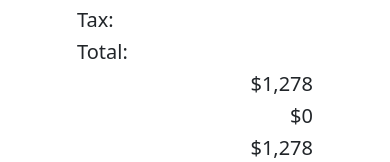
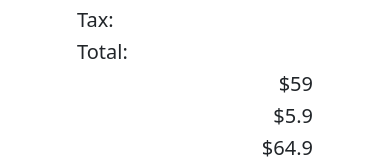
Before and after one commit to capmahin/Shopping-cart, a plain HTML site: page index.html in a window 390 px wide. Both pictures are taken after a click on the button 52 px from the left and 360 px from the top of the page. Shown: the part 682-844 px from the top of the page. Drawn offline with nearby package versions, Linux system fonts and the light colour scheme.

Commit message:
adding getinputvalue fuction and calculate fuction get new three id  sub-total tax-amount total-price declare phone and case in getinputvalue and its calculate in calculate fuction

```diff
--- a/app.js
+++ b/app.js
@@ -11,6 +11,25 @@ function updateProductNumber(product, price, isIncreasing) {
   //   total product value
   const caseTotal = document.getElementById(product + "-total");
   caseTotal.innerText = productNumber * price;
+  //   calculate total
+  calculateTotal();
+}
+//  calculate total tex and total price
+function getInputValue(product) {
+  const productInput = document.getElementById(product + "-number");
+  const productNumber = parseInt(productInput.value);
+  return productNumber;
+}
+function calculateTotal() {
+  const phoneTotal = getInputValue("phone") * 1219;
+  const caseTotal = getInputValue("case") * 59;
+  const subTotal = phoneTotal + caseTotal;
+  const tax = subTotal / 10;
+  const totalPrice = subTotal + tax;
+  //   update on the Html
+  document.getElementById("sub-total").innerText = subTotal;
+  document.getElementById("tax-amount").innerText = tax;
+  document.getElementById("total-price").innerText = totalPrice;
 }
 // phone increasing and decreasing
 document.getElementById("phone-plus").addEventListener("click", function () {
--- a/index.html
+++ b/index.html
@@ -89,9 +89,9 @@
                 </div>
 
                 <div class="col-md-4 status">
-                  <h5>$1,278</h5>
-                  <h5>$0</h5>
-                  <h5>$1,278</h5>
+                  <h5>$<span id="sub-total">1,278</span></h5>
+                  <h5>$<span id="tax-amount">0</span></h5>
+                  <h5>$<span id="total-price">1,278</span></h5>
                 </div>
               </div>
             </div>
```
